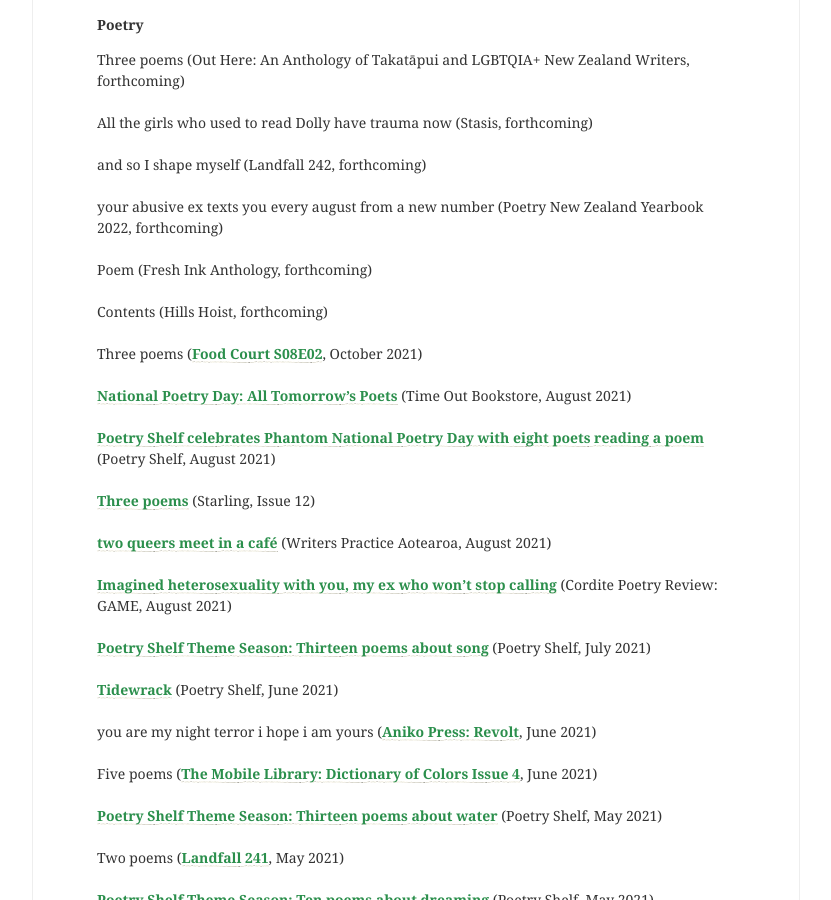
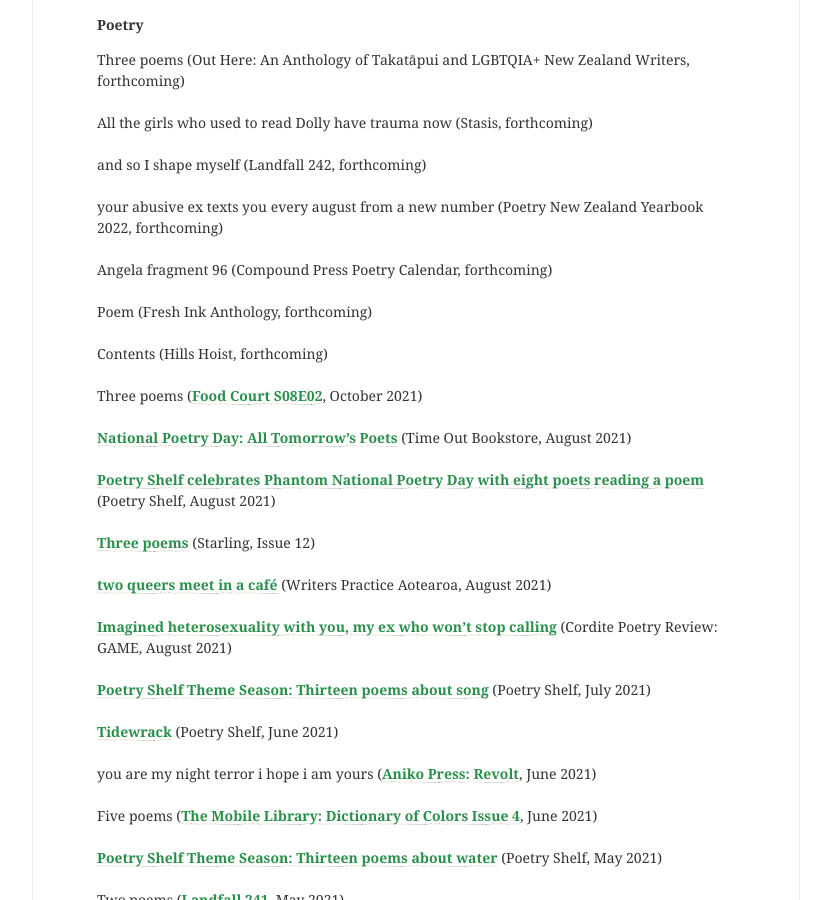
Before and after one commit to lilyholloway/lilyholloway.github.io, a Jekyll site: the page built from cv.md, in a window 1280 px wide and 900 px high, scrolled down 525 px. Shown: the whole window, without its empty margins (224-1055 px from the left). Built offline with Jekyll 4.4.1, drawn with Linux system fonts in a browser that asks for light colours; nearby versions of some CDN libraries.

Commit message:
Update cv.md

```diff
--- a/cv.md
+++ b/cv.md
@@ -19,6 +19,8 @@
 and so I shape myself (Landfall 242, forthcoming)<br>
 <br>
 your abusive ex texts you every august from a new number (Poetry New Zealand Yearbook 2022, forthcoming)<br>
+<br>
+Angela fragment 96 (Compound Press Poetry Calendar, forthcoming)<br>
 <br>
 Poem (Fresh Ink Anthology, forthcoming)<br>
 <br>
```
